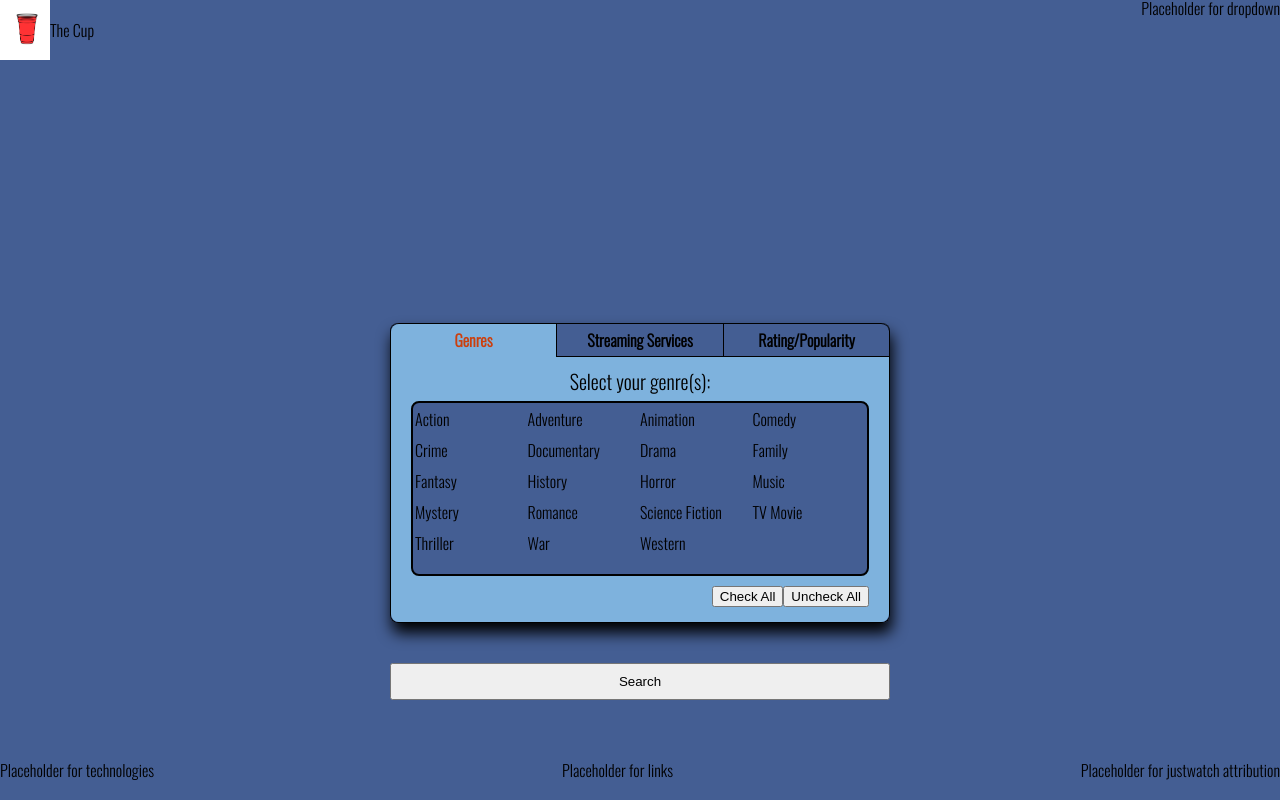
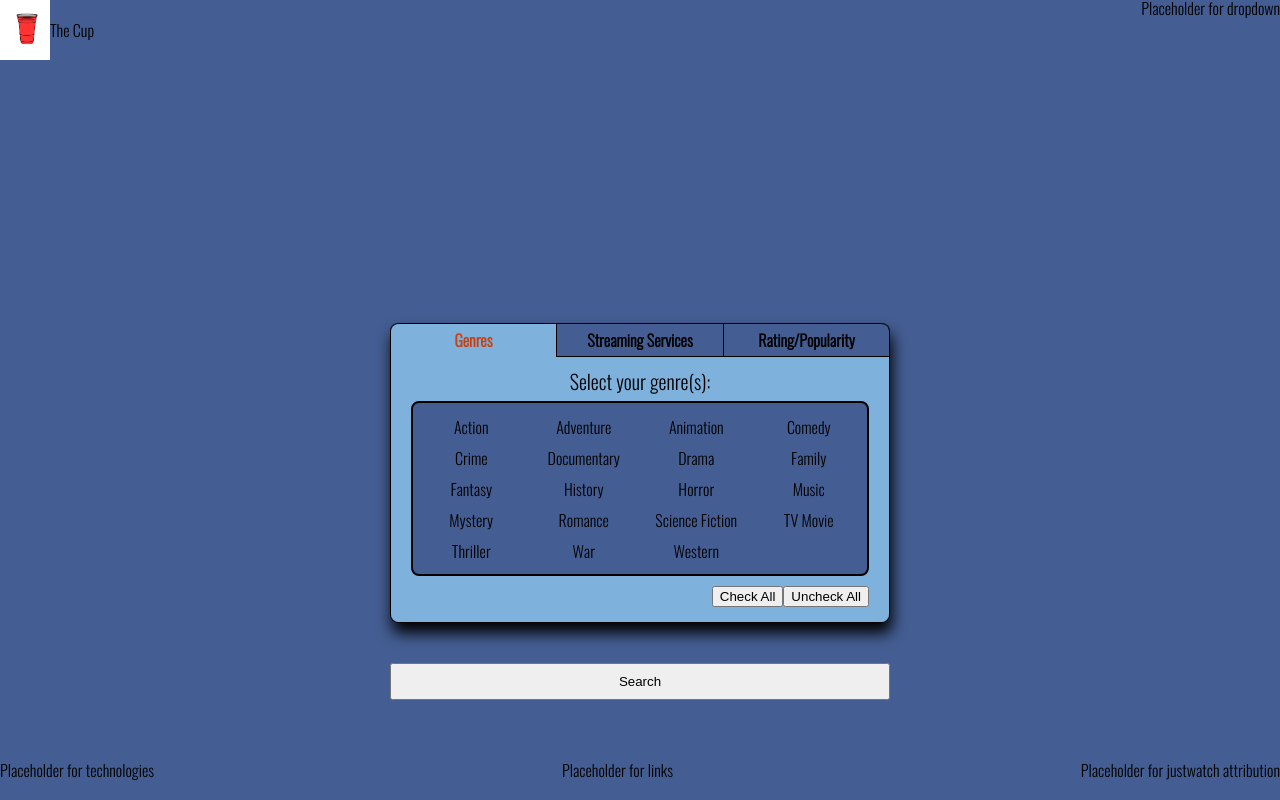
Before and after one commit to calbush/thecup, a React (Create React App) app: page / in a window 1280 px wide. Built offline with nearby package versions, Linux system fonts and the light colour scheme.

Commit message:
Replace checkbox element

```diff
--- a/src/components/GenreCheckboxes.js
+++ b/src/components/GenreCheckboxes.js
@@ -5,7 +5,9 @@ export default function GenreCheckboxes({genres, handleChange, genreCheckboxes,
             <div className='tab-title'> Select your genre(s):</div>
             <div className='genre-checkboxes-container'>
                 {genres.map((genre) => (
-                    <div className={genreCheckboxes[genre.id]} key={genre.id} onClick={handleChange} id={genre.id}>{genre.name}</div>
+                    <div className="genre" key={genre.id}>
+                        <div className={genreCheckboxes[genre.id]} onClick={handleChange} id={genre.id}>{genre.name}</div>
+                    </div>
                 ))}
             </div>
             <div className="toggle-btns">
--- a/src/components/ProviderCheckboxes.js
+++ b/src/components/ProviderCheckboxes.js
@@ -6,10 +6,9 @@ export default function ProviderCheckboxes({providers, handleChange, providerChe
         <button className='toggle-btn' onClick={untoggleAll}>Uncheck All</button>
         <div className='provider-checkboxes-container'>
             {providers.map((provider) => (
-                <label className='provider-selection' key={provider.id}>
-                    <img src={'https://image.tmdb.org/t/p/original/' + provider.logo_path} alt={provider.name} className='provider-image'/>
-                    <input type='checkbox' id={provider.id} name={provider.name} onChange={handleChange} checked={providerCheckboxes[provider.id]}/>
-                </label>
+                <div className='provider' key={provider.id}>
+                    <img src={'https://image.tmdb.org/t/p/original/' + provider.logo_path} onClick={handleChange} alt={provider.name}  id={provider.id} className={providerCheckboxes[provider.id]}/>
+                </div>
             ))}
         </div>
     </div>
```
